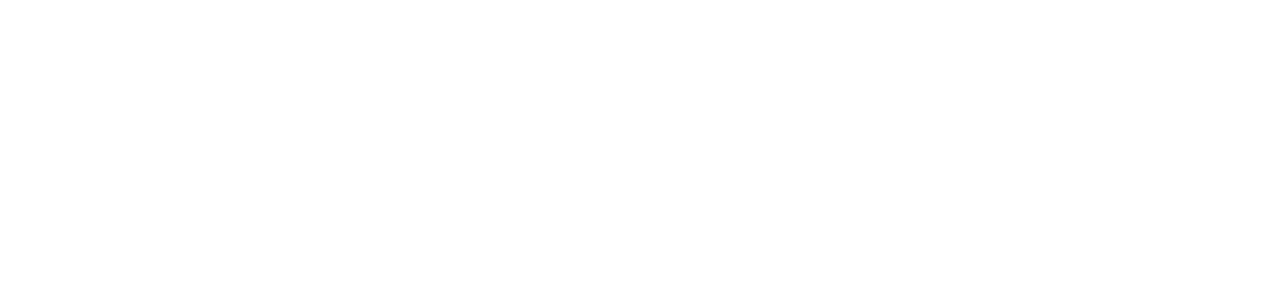
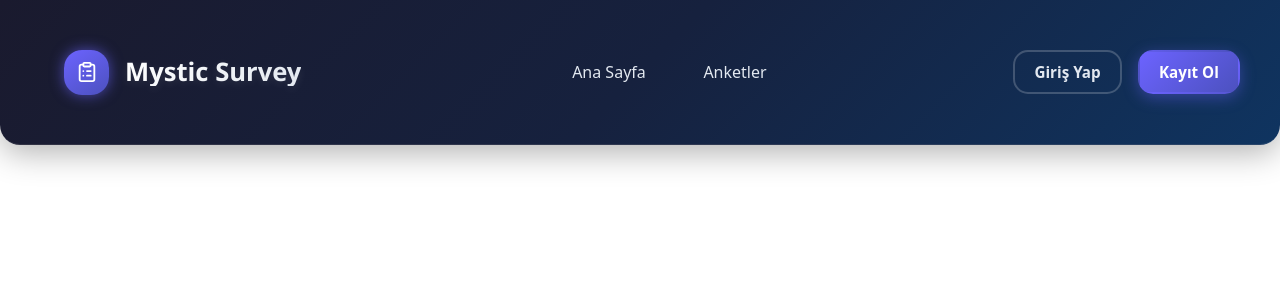
Before and after one commit to OzgeGurler/mystic-servey, a React (Vite) app: page /Anketler in a window 1280 px wide. Before the commit this address had no page. Shown: the top 300 px of the page. Built offline with nearby package versions, Linux system fonts and the light colour scheme.

Commit message:
Header kısmını sayfalara ekledim

```diff
--- a/src/App.jsx
+++ b/src/App.jsx
@@ -4,6 +4,8 @@
 import './App.css'
 import  {Routes, Route, BrowserRouter} from "react-router-dom"
 import Home from './pages/Home.jsx'
+import Header from './components/Header.jsx'
+import AnketPage from './pages/Anketler.jsx'
 
 
 
@@ -12,6 +14,9 @@
       <BrowserRouter>
         <Routes>
           <Route path="/" element={<Home />} />
+          <Route path="/test1" element={<Header />} />
+          <Route path="/Anketler" element={<AnketPage />} />
+
         </Routes>
       </BrowserRouter>
     );
--- a/src/components/Header.jsx
+++ b/src/components/Header.jsx
@@ -0,0 +1,31 @@
+import React, { useState } from "react";
+import { ClipboardList } from 'lucide-react';
+import { Link } from "react-router-dom"
+import '../css/Header.css'
+
+function Header () {
+    return (
+            <header className='header'>
+                <div className="header-container">
+                    <div className="logo">
+                        <div className="logo-icon">
+                        <ClipboardList />
+                        </div>
+                    <h1 className="logo-text">Mystic Survey</h1>
+                    </div>
+                <nav className="nav">
+                    <a href="/">Ana Sayfa</a>
+                    <a href="/Anketler">Anketler</a>
+                </nav>
+
+                <div className="header-buttons">
+                    <button className="btn-login">Giriş Yap</button>
+                    <button className="btn-reg">Kayıt Ol</button>
+                </div>
+                </div>
+            </header>
+    )
+
+}
+
+export default Header;
--- /dev/null
+++ b/src/css/Header.css
@@ -0,0 +1,285 @@
+/* Header.css - Fantezi Temalı Modern Tasarım */
+
+.header {
+    background: linear-gradient(135deg, #1a1a2e 0%, #16213e 50%, #0f3460 100%);
+    position: fixed;
+    top: 0;
+    left: 0;
+    right: 0;
+    width: 100%;
+    z-index: 1000;
+    box-shadow: 0 8px 32px rgba(0, 0, 0, 0.3);
+    backdrop-filter: blur(10px);
+    border-bottom: 1px solid rgba(255, 255, 255, 0.1);
+    border-radius: 0 0 20px 20px;
+  }
+
+  .header-container {
+    max-width: 1200px;
+    margin: 0 auto;
+    padding: 0 2rem;
+    display: flex;
+    align-items: center;
+    justify-content: space-between;
+    min-height: 70px;
+  }
+
+  .logo {
+    display: flex;
+    align-items: center;
+    gap: 1rem;
+    cursor: pointer;
+    transition: transform 0.3s ease;
+  }
+
+  .logo:hover {
+    transform: scale(1.05);
+  }
+
+  .logo-icon {
+    width: 45px;
+    height: 45px;
+    background: linear-gradient(145deg, #6c63ff, #4c51bf);
+    border-radius: 18px;
+    display: flex;
+    align-items: center;
+    justify-content: center;
+    color: white;
+    box-shadow: 0 4px 15px rgba(108, 99, 255, 0.4);
+    transition: all 0.3s ease;
+  }
+
+  .logo-icon:hover {
+    box-shadow: 0 6px 20px rgba(108, 99, 255, 0.6);
+    transform: translateY(-2px);
+  }
+
+  .logo-icon svg {
+    width: 22px;
+    height: 22px;
+  }
+
+  .logo-text {
+    font-size: 1.6rem;
+    font-weight: 700;
+    background: linear-gradient(135deg, #ffffff, #e2e8f0);
+    background-clip: text;
+    -webkit-background-clip: text;
+    -webkit-text-fill-color: transparent;
+    margin: 0;
+    text-shadow: 0 2px 10px rgba(255, 255, 255, 0.1);
+    font-family: 'Segoe UI', Tahoma, Geneva, Verdana, sans-serif;
+  }
+
+  .nav {
+    display: flex;
+    gap: 2rem;
+    align-items: center;
+  }
+
+  .nav a {
+    color: #e2e8f0;
+    text-decoration: none;
+    font-weight: 500;
+    font-size: 1rem;
+    padding: 0.4rem 0.8rem;
+    border-radius: 12px;
+    transition: all 0.3s ease;
+    position: relative;
+    overflow: hidden;
+  }
+
+  .nav a::before {
+    content: '';
+    position: absolute;
+    top: 0;
+    left: -100%;
+    width: 100%;
+    height: 100%;
+    background: linear-gradient(90deg, transparent, rgba(255, 255, 255, 0.1), transparent);
+    transition: left 0.5s ease;
+  }
+
+  .nav a:hover::before {
+    left: 100%;
+  }
+
+  .nav a:hover {
+    color: #ffffff;
+    background: rgba(255, 255, 255, 0.1);
+    transform: translateY(-2px);
+    box-shadow: 0 4px 15px rgba(108, 99, 255, 0.2);
+  }
+
+  .header-buttons {
+    display: flex;
+    gap: 1rem;
+    align-items: center;
+  }
+
+  .btn-login,
+  .btn-reg {
+    padding: 0.6rem 1.2rem;
+    border: none;
+    border-radius: 15px;
+    font-weight: 600;
+    font-size: 0.95rem;
+    cursor: pointer;
+    transition: all 0.3s ease;
+    position: relative;
+    overflow: hidden;
+  }
+
+  .btn-login {
+    background: transparent;
+    color: #e2e8f0;
+    border: 2px solid rgba(255, 255, 255, 0.2);
+  }
+
+  .btn-login::before {
+    content: '';
+    position: absolute;
+    top: 0;
+    left: -100%;
+    width: 100%;
+    height: 100%;
+    background: linear-gradient(90deg, transparent, rgba(255, 255, 255, 0.1), transparent);
+    transition: left 0.5s ease;
+  }
+
+  .btn-login:hover::before {
+    left: 100%;
+  }
+
+  .btn-login:hover {
+    color: #ffffff;
+    border-color: rgba(255, 255, 255, 0.4);
+    transform: translateY(-2px);
+    box-shadow: 0 4px 15px rgba(255, 255, 255, 0.1);
+  }
+
+  .btn-reg {
+    background: linear-gradient(135deg, #6c63ff, #4c51bf);
+    color: white;
+    border: 2px solid transparent;
+    box-shadow: 0 4px 15px rgba(108, 99, 255, 0.4);
+  }
+
+  .btn-reg::before {
+    content: '';
+    position: absolute;
+    top: 0;
+    left: -100%;
+    width: 100%;
+    height: 100%;
+    background: linear-gradient(90deg, transparent, rgba(255, 255, 255, 0.2), transparent);
+    transition: left 0.5s ease;
+  }
+
+  .btn-reg:hover::before {
+    left: 100%;
+  }
+
+  .btn-reg:hover {
+    transform: translateY(-2px);
+    box-shadow: 0 6px 20px rgba(108, 99, 255, 0.6);
+  }
+
+  /* CSS body margin düzeltmesi - Header için alan bırakma */
+  body {
+    margin: 0;
+    padding-top: 70px; /* Header yüksekliği kadar üstten boşluk */
+  }
+
+  /* Responsive Tasarım */
+  @media (max-width: 768px) {
+    .header-container {
+      padding: 0 1rem;
+      flex-wrap: wrap;
+      min-height: 70px;
+    }
+
+    .logo-text {
+      font-size: 1.5rem;
+    }
+
+    .nav {
+      gap: 1rem;
+      order: 3;
+      flex-basis: 100%;
+      justify-content: center;
+      padding: 1rem 0;
+    }
+
+    .nav a {
+      font-size: 1rem;
+      padding: 0.4rem 0.8rem;
+    }
+
+    .header-buttons {
+      gap: 0.5rem;
+    }
+
+    .btn-login,
+    .btn-reg {
+      padding: 0.6rem 1.2rem;
+      font-size: 0.9rem;
+    }
+  }
+
+  @media (max-width: 480px) {
+    .header-container {
+      padding: 0 0.5rem;
+    }
+
+    .logo {
+      gap: 0.5rem;
+    }
+
+    .logo-icon {
+      width: 40px;
+      height: 40px;
+    }
+
+    .logo-icon svg {
+      width: 20px;
+      height: 20px;
+    }
+
+    .logo-text {
+      font-size: 1.3rem;
+    }
+
+    .nav {
+      gap: 0.5rem;
+    }
+
+    .btn-login,
+    .btn-reg {
+      padding: 0.5rem 1rem;
+      font-size: 0.8rem;
+    }
+  }
+
+  /* Gelişmiş Animasyonlar */
+  @keyframes glow {
+    0% { box-shadow: 0 0 5px rgba(108, 99, 255, 0.4); }
+    50% { box-shadow: 0 0 20px rgba(108, 99, 255, 0.8); }
+    100% { box-shadow: 0 0 5px rgba(108, 99, 255, 0.4); }
+  }
+
+  .header:hover .logo-icon {
+    animation: glow 2s ease-in-out infinite;
+  }
+
+  /* Smooth scrolling için */
+  html {
+    scroll-behavior: smooth;
+  }
+
+  /* Dark mode uyumluluğu */
+  @media (prefers-color-scheme: dark) {
+    .header {
+      background: linear-gradient(135deg, #0f0f23 0%, #1a1a2e 50%, #16213e 100%);
+    }
+  }
--- /dev/null
+++ b/src/pages/Anketler.jsx
@@ -0,0 +1,13 @@
+import React, { useState } from "react";
+import Header from "../components/Header";
+import '../css/Anketler.css'
+
+function AnketPage () {
+
+
+    return (
+        <Header />
+    )
+}
+
+export default AnketPage;
--- a/src/pages/Home.jsx
+++ b/src/pages/Home.jsx
@@ -1,8 +1,12 @@
 import React from "react";
+import { House } from 'lucide-react';
+import Header from '../components/Header.jsx'
 
 function Home () {
+
+
     return (
-    <div className="Home">Home</div>
+    <Header />
     );
 }
 
```
Also changed, not shown: src/components/Footer.jsx (added), src/css/Anketler.css (added).
